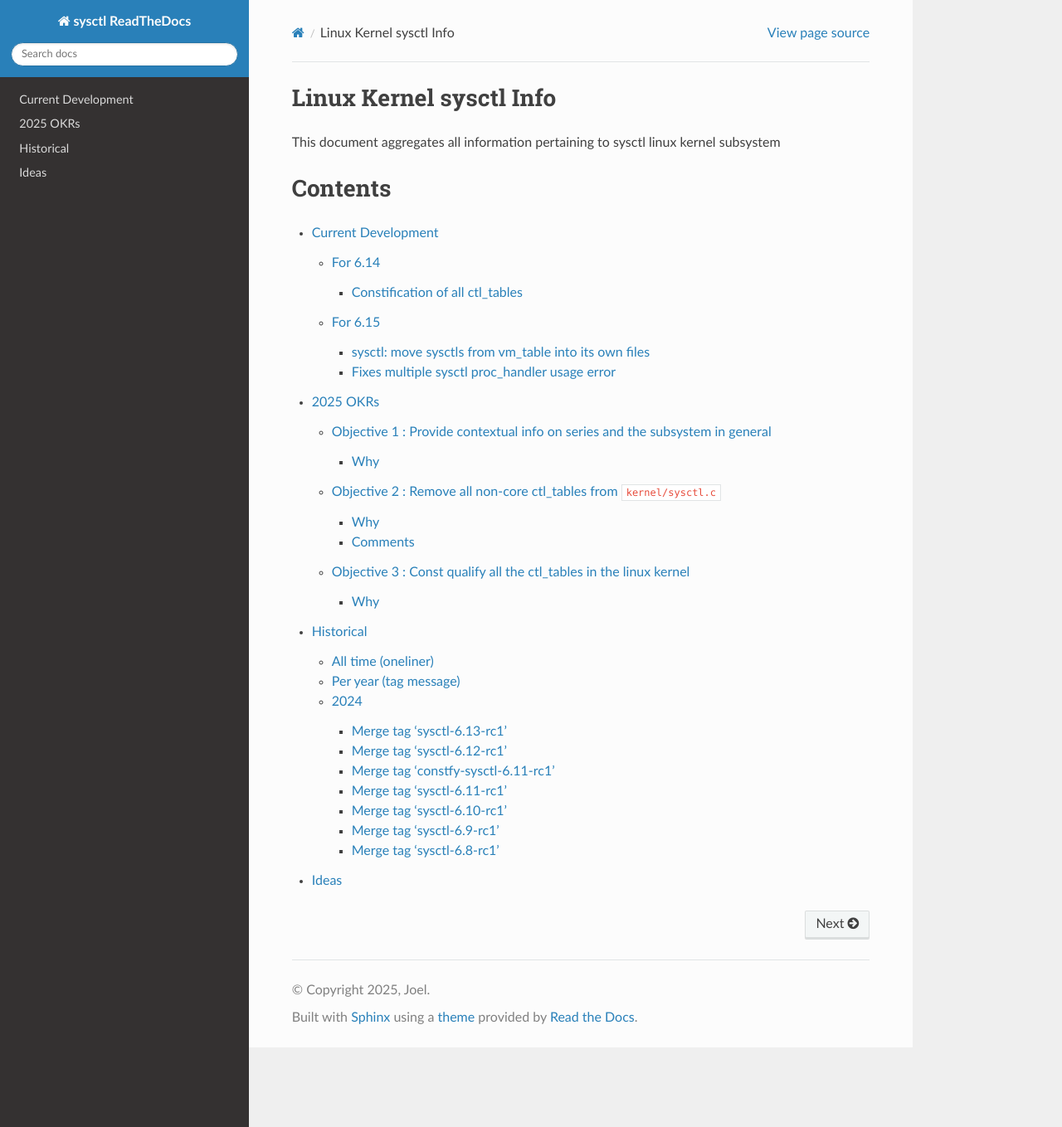
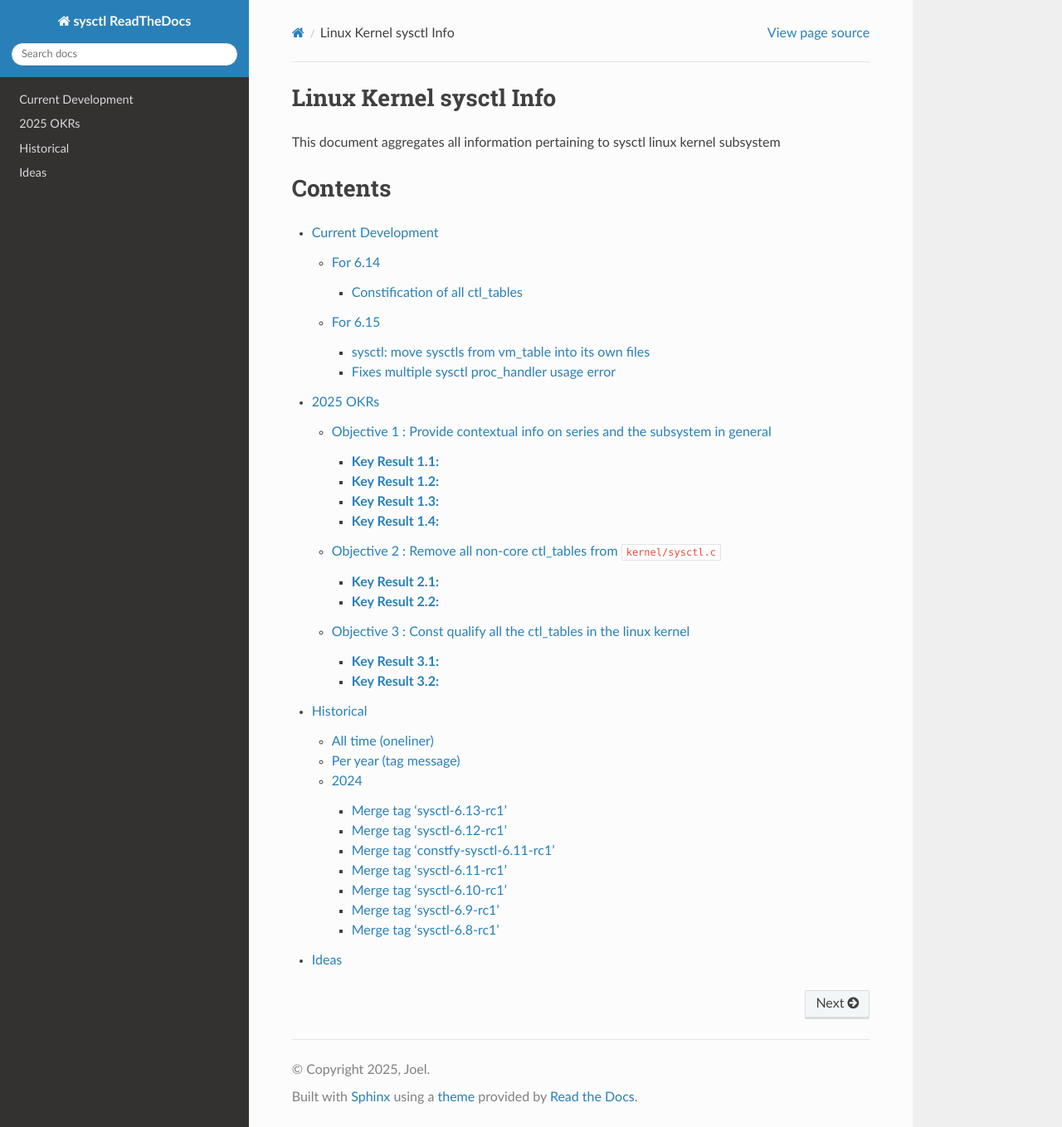
Before and after one commit to Joelgranados/sysctl_dev_rtd, a Sphinx documentation site: the page built from docs/index.rst, in a window 1280 px wide and 1359 px high. Shown: the whole window at 83% size. Built offline with Sphinx 7.4.7 and the Read the Docs theme 3.1.0, drawn with Linux system fonts in a browser that asks for light colours.

```diff
--- a/docs/OKRs25.rst
+++ b/docs/OKRs25.rst
@@ -2,52 +2,78 @@
 sysctl OKRs 2025
 ================
 
-
 Objective 1 : Provide contextual info on series and the subsystem in general
 ============================================================================
-- **Key Result 1.1:** Track all sysctl patch sets through `sysctl patchwork`_
-- **Key Result 1.2:** At least once a linux kernel release, update the notes
-  about current development in `sysctl ReadTheDocs web site`_
-- **Key Result 1.3:** Release the `sysclt ReadTheDocs web site`_
-- **Key Result 1.4:** Add the `sysclt ReadTheDocs web site`_ to the MAINTAINERS
-  file
+
+**Key Result 1.1:**
+------------------
+Track all sysctl patch sets through `sysctl patchwork`_
+
+**Key Result 1.2:**
+-------------------
+At least once a linux kernel release, update the notes about current development
+in `sysctl ReadTheDocs web site`_
+
+**Key Result 1.3:**
+-------------------
+Release the `sysclt ReadTheDocs web site`_
+
+**Key Result 1.4:**
+-------------------
+Add the `sysclt ReadTheDocs web site`_ to the MAINTAINERS file
 
 .. _sysctl patchwork: https://patchwork.kernel.org/project/sysctl/list/
 .. _sysctl ReadTheDocs web site: https://sysctl-rtd.readthedocs.io/en/latest
 
-Why
----
-1. Increase awareness on what is needed in the subsystem
-2. Avoid misunderstandings
-3. Help in explanations. As we can just point to the docs.
+.. note:
+  Motivation:
+  -----------
+  1. Increase awareness on what is needed in the subsystem
+  2. Avoid misunderstandings
+  3. Help in explanations. As we can just point to the docs.
 
 Objective 2 : Remove all non-core ctl_tables from ``kernel/sysctl.c``
 =====================================================================
-- **Key Result 2.1:** Participate in moving at least 80% of the ``ctl_tables``
-  in ``vm_table`` to their respective subsystems
-- **Key Result 2.2:** Participate in moving at least 80% of the ``ctl_tables``
-  in ``kern_table`` to their respective subsystems
 
-Why
----
-* To avoid merge conflicts in kerne/sysctl.c
-* To give back the power of managing the subsystem specific sysctls to their
-  respective maintainers
+**Key Result 2.1:**
+-------------------
+Participate in moving at least 80% of the ``ctl_tables`` in ``vm_table`` to
+their respective subsystems
 
-Comments
---------
-There are currently two arrays that we target in kernel/sysctl.c:
-vm_table and kernel_table
+**Key Result 2.2:**
+-------------------
+Participate in moving at least 80% of the ``ctl_tables`` in ``kern_table`` to
+their respective subsystems
+
+.. note:
+
+  Motivation
+  -----------
+  * To avoid merge conflicts in kerne/sysctl.c
+  * To give back the power of managing the subsystem specific sysctls to their
+    respective maintainers
+
+  Comments
+  --------
+  There are currently two arrays that we target in kernel/sysctl.c:
+  vm_table and kernel_table
 
 Objective 3 : Const qualify all the ctl_tables in the linux kernel
 ==================================================================
-- **Key Result 3.1:** Const qualify the net directory
-- **Key Result 3.2:** Const qualify the ctl_table structs that are modified
-  before calling the sysctl register function. This is an initial list (possibly
-  more?): watchdog_hardlockup_sysctl, iwcm_ctl_table, ucma_ctl_table,
-  memory_allocation_profiling_sysctls, loadpin_sysctl_table.
+**Key Result 3.1:**
+-------------------
+Const qualify the net directory
 
-Why
----
-Const qualifying ctl_table structs prevents unintended modification of
-proc_handler function pointers by placing them in the .rodata section.
+**Key Result 3.2:**
+-------------------
+Const qualify the ctl_table structs that are modified before calling the sysctl
+register function. This is an initial list (possibly more?):
+watchdog_hardlockup_sysctl, iwcm_ctl_table, ucma_ctl_table,
+memory_allocation_profiling_sysctls, loadpin_sysctl_table.
+
+.. note:
+
+  Motivation
+  ----------
+  Const qualifying ctl_table structs prevents unintended modification of
+  proc_handler function pointers by placing them in the .rodata section.
```
